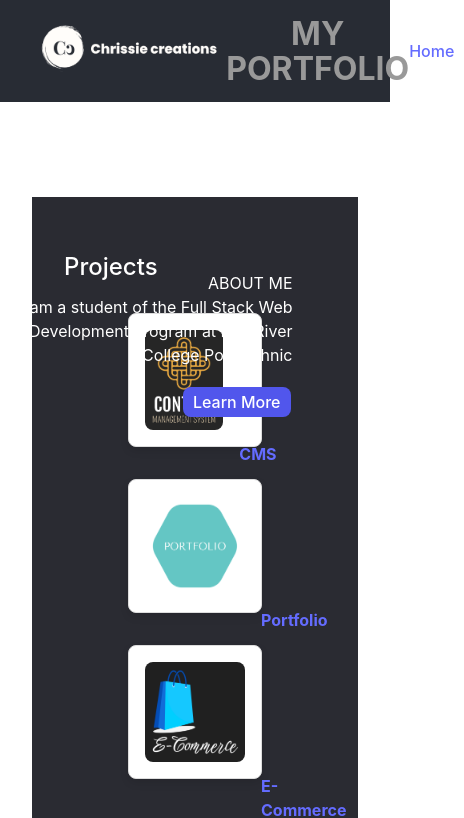
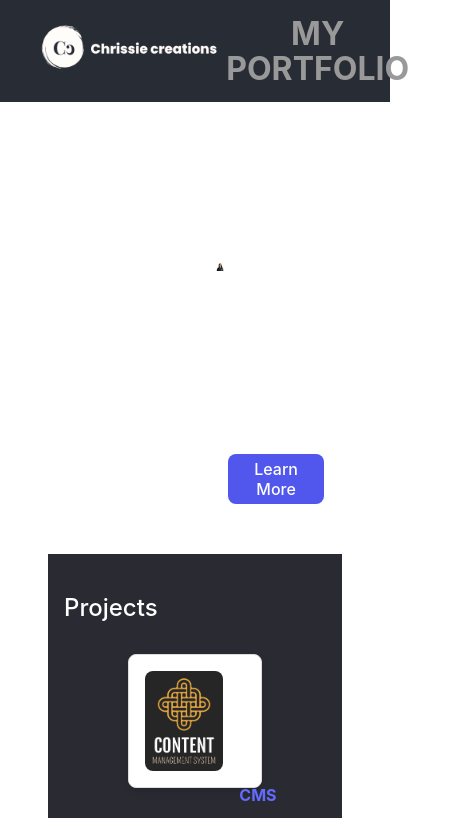
Before and after one commit to ooyekan/Coding-Assignment-12, a React (Vite) app: page / in a window 390 px wide. Shown: the top 818 px of the page, 464 px wide, since content can reach past the window. Built offline with nearby package versions, Linux system fonts and the light colour scheme.

Commit message:
Both landscape and portrait works fine

```diff
--- a/src/App.css
+++ b/src/App.css
@@ -1,6 +1,6 @@
 /* Basic Reset and Full Viewport Settings */
 html, body {
-  margin: 0;
+  margin-top: 5rem;
   padding: 0;
   width: 100%;
   height: 100%;
@@ -9,6 +9,7 @@ html, body {
 
 body {
   padding-top: 60px;
+
   /* background-color: #001933; Height of the fixed header */
 }
 
--- a/src/Pages/Home/Home.tsx
+++ b/src/Pages/Home/Home.tsx
@@ -27,6 +27,10 @@ const HeroSection = styled.div`
   text-align: center;
   margin-bottom: 2rem;
   height: 100px;
+
+  @media (max-width: 768px) {
+    margin-bottom: 1rem;
+  }
 `;
 
 
@@ -39,6 +43,12 @@ const InfoSection = styled.div`
   margin-bottom: 2rem;
   width: 100%;
   padding-top: 6rem;
+
+  @media (max-width: 768px) {
+    flex-direction: row;
+    padding-top: 2rem;
+    margin-top: 25rem;
+  }
 `;
 
 const TextContainer = styled.div`
@@ -49,6 +59,19 @@ const TextContainer = styled.div`
   border-bottom: 8px solid white; /* Thickness and color of the bottom line */
   border-radius: 4px;
 
+  @media (max-width: 768px) {
+    text-align: center;
+    padding-top: 2rem;
+    margin-right: 0;
+    margin-top: 4em;
+    margin-bottom: 2rem; /* Add margin-bottom to separate text from image */
+  }
+
+  // & > MyText {
+  //   @media (max-width: 768px) {
+  //     size: 'medium'; /* Adjust this value as needed for medium text size */
+  //   }
+  // }
 `;
 
 const ButtonContainer = styled.div`
@@ -61,6 +84,14 @@ const ButtonContainer = styled.div`
   display: flex;
   flex-direction: column;
   align-items: flex-end;
+
+  @media (max-width: 768px) {
+    position: static;
+    transform: none;
+    align-items: center;
+    text-align: center;
+    margin-top: 4em;
+  }
 `;
 
 const ProjectsSection = styled.section`
@@ -69,6 +100,10 @@ const ProjectsSection = styled.section`
   padding: 2rem;
   background-color: #2A2B32;
   // #000033;
+
+  @media (max-width: 768px) {
+    padding: 1rem;
+  }
 `;
 
 const ProjectsContainer = styled.section`
@@ -78,6 +113,10 @@ const ProjectsContainer = styled.section`
   flex-wrap: wrap;
   gap: 1rem; /* Add gap between cards */
 
+  @media (max-width: 768px) {
+    flex-direction: column;
+    align-items: center;
+  }
 `;
 
 const ProjectLink = styled.a`
--- a/src/Pages/Projects/Projects.tsx
+++ b/src/Pages/Projects/Projects.tsx
@@ -14,6 +14,10 @@ const Container = styled.div`
   display: flex;
   flex-direction: column;
   align-items: center;
+
+  @media (max-width: 768px) {
+    margin-top: 50rem;
+  }
 `;
 
 const ProjectsSection = styled.section`
--- a/src/Pages/Resume/Resume.tsx
+++ b/src/Pages/Resume/Resume.tsx
@@ -8,6 +8,7 @@ const ResumeContainer = styled.section`
   max-width: 800px;
   margin: 0 auto;
   height: 100%
+  margin-top: 20rem;
 `;
 
 const SectionTitle = styled.h1`
--- a/src/components/Footer/Footer.tsx
+++ b/src/components/Footer/Footer.tsx
@@ -9,6 +9,10 @@ const FooterWrapper = styled.footer`
   position: relative;
   bottom: 0;
   width: 100%;
+
+  @media (max-width: 768px) {
+    padding: 1rem 0.5rem;
+  }
 `;
 
 const SocialLinks = styled.div`
@@ -17,11 +21,21 @@ const SocialLinks = styled.div`
     color: #61dafb;
     margin: 0 1rem;
     text-decoration: none;
+  @media (max-width: 768px) {
+      margin: 0 0.5rem;
+    }
+  }
+
+  @media (max-width: 768px) {
+    margin: 0.5rem 0;
   }
 `;
 
 const FooterText = styled.p`
   margin: 0;
+  @media (max-width: 768px) {
+    font-size: 0.875rem;
+  }
 `;
 
 const Footer: React.FC = () => (
@@ -33,7 +47,7 @@ const Footer: React.FC = () => (
       <a href="https://twitter.com" target="_blank" rel="noopener noreferrer">Twitter</a>
       <a href="https://linkedin.com" target="_blank" rel="noopener noreferrer">LinkedIn</a>
     </SocialLinks>
-    <FooterText>© 2024 My Website. All rights reserved.</FooterText>
+    <FooterText>© 2024 My Portfolio. All rights reserved.</FooterText>
   </FooterWrapper>
 );
 
--- a/src/components/Header/AboutMe.tsx
+++ b/src/components/Header/AboutMe.tsx
@@ -9,6 +9,10 @@ const AboutContainer = styled.section`
   flex-direction: column;
   align-items: center;
   text-align: center;
+
+  @media (max-width: 768px) {
+    margin-top: 5rem;
+  }
 `;
 
 // Styled component for the heading
--- a/src/components/Header/Header.tsx
+++ b/src/components/Header/Header.tsx
@@ -1,7 +1,10 @@
+import { useState } from 'react';
 import styled, { css } from 'styled-components';
 import { HeaderProps } from './Header.types';
 import Logo from '../Logo/Logo';
 import NavigationBar from '../NavigationBar/NavigationBar';
+import Dropdown from '../Dropdown/Dropdown';
+
 
 interface StyledHeaderProps {
   disabled?: boolean;
@@ -11,15 +14,15 @@ interface StyledHeaderProps {
 
 const HeaderWrapper = styled.header<StyledHeaderProps>`
   width: 100%;
-  padding: 1rem 2rem; /* Adjust padding as needed */
+  padding: 1rem 2rem;
   background-color: ${({ backgroundColor }) => backgroundColor || '#282c34'};
   color: #fff;
   display: flex;
   align-items: center;
-  position: fixed; /* Keeps header at the top */
+  position: fixed;
   top: 0;
   left: 0;
-  z-index: 1000; /* Ensures it stays on top */
+  z-index: 1000;
   box-sizing: border-box;
 
   ${(props) =>
@@ -31,27 +34,27 @@ const HeaderWrapper = styled.header<StyledHeaderProps>`
   ${({ disabled }) =>
     disabled &&
     css`
-        background-color: #ccc; /* Change background color for disabled state */
-        opacity: 0.6; /* Reduce opacity for disabled state */
-        cursor: not-allowed; /* Change cursor for disabled state */
+      background-color: #ccc;
+      opacity: 0.6;
+      cursor: not-allowed;
     `}
 `;
 
 const LogoWrapper = styled.div`
-  margin-right: auto; /* Pushes the logo to the left side */
+  margin-right: auto;
 `;
 
 const TitleWrapper = styled.div`
-  flex: 1; /* Take up remaining space to center the title */
+  flex: 1;
   display: flex;
-  justify-content: center; /* Center the title horizontally */
+  justify-content: center;
 `;
 
 const HeaderTitle = styled.h1`
   margin: 0;
   font-size: 2em;
   color: #999;
-  text-align: center; /* Center the text within TitleWrapper */
+  text-align: center;
 `;
 
 const HeaderSubtitle = styled.h2`
@@ -61,8 +64,62 @@ const HeaderSubtitle = styled.h2`
   text-align: center;
 `;
 
-const Header = ({ subtitle, disabled, backgroundColor, onClick, hidden }: HeaderProps) => (
-  <HeaderWrapper disabled={disabled} backgroundColor={backgroundColor} onClick={!disabled ? onClick : undefined} hidden={hidden} data-testid="header-component">
+const MobileMenuButton = styled.button`
+  display: none;
+  background: none;
+  border: none;
+  color: white;
+  font-size: 1.5rem;
+
+  @media (max-width: 768px) {
+    display: block;
+  }
+`;
+
+const MobileNavList = styled.div`
+  @media (min-width: 769px) {
+    display: none;
+  }
+`;
+
+const Header = ({ subtitle, disabled, backgroundColor, onClick, hidden }: HeaderProps) => {
+  const [isMobileMenuOpen, setIsMobileMenuOpen] = useState(false);
+
+  const handleMobileMenuToggle = () => {
+    setIsMobileMenuOpen(!isMobileMenuOpen);
+  };
+
+  const handleDropdownSelect = (option: string) => {
+    switch (option) {
+      case 'Home':
+        window.location.href = '/';
+        break;
+      case 'About':
+        window.location.href = '/about';
+        break;
+      case 'Projects':
+        window.location.href = '/projects';
+        break;
+      case 'Contact':
+        window.location.href = '/contact';
+        break;
+      case 'Resume':
+        window.location.href = '/resume';
+        break;
+      default:
+        break;
+    }
+    setIsMobileMenuOpen(false);
+  };
+
+  return (
+    <HeaderWrapper
+      disabled={disabled}
+      backgroundColor={backgroundColor}
+      onClick={!disabled ? onClick : undefined}
+      hidden={hidden}
+      data-testid="header-component"
+    >
       <LogoWrapper>
         <Logo />
       </LogoWrapper>
@@ -73,7 +130,20 @@ const Header = ({ subtitle, disabled, backgroundColor, onClick, hidden }: Header
         </div>
       </TitleWrapper>
       <NavigationBar />
+      <MobileMenuButton onClick={handleMobileMenuToggle}>
+        &#9776;
+      </MobileMenuButton>
+      {isMobileMenuOpen && (
+        <MobileNavList>
+          <Dropdown
+            options={['Select', 'Home', 'About', 'Projects', 'Contact', 'Resume']}
+            onSelect={handleDropdownSelect} onChange={function (): void {
+              throw new Error('Function not implemented.');
+            } }      />
+        </MobileNavList>
+      )}
     </HeaderWrapper>
   );
+};
 
 export default Header;
--- a/src/components/HeroImage/heroImage.tsx
+++ b/src/components/HeroImage/heroImage.tsx
@@ -29,6 +29,11 @@ const ImageWrapper = styled.div<StyledHeroImageProps>`
 const Image = styled.img`
   width: 30%;
   height: auto;
+  max-height: 400px; /* Adjust as needed */
+
+  @media (max-width: 768px) {
+    width: 70%; /* Adjust for smaller screens */
+  }
 `;
 
 const HeroImage = ({ src = heroImage, alt, disabled, hidden, onClick,
--- a/src/components/NavigationBar/NavigationBar.tsx
+++ b/src/components/NavigationBar/NavigationBar.tsx
@@ -5,6 +5,10 @@ import styled from 'styled-components';
 const Nav = styled.nav`
   display: flex;
   gap: 20px;
+
+  @media (max-width: 768px) {
+    display: none; /* Hide the navigation bar on mobile */
+  }
 `;
 
 const NavigationBar: React.FC = () => (
```
Also changed, not shown: src/stories/header.css (+17 -0 lines). Lines whose indentation alone changed are shown as unchanged.
